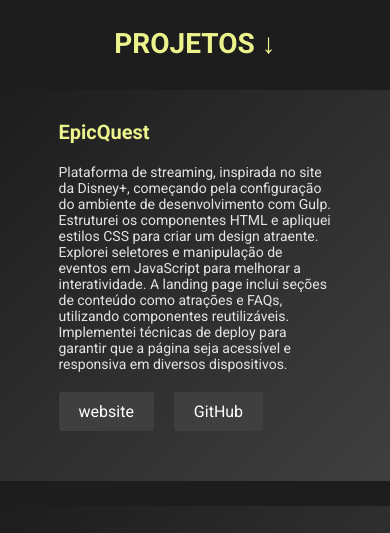
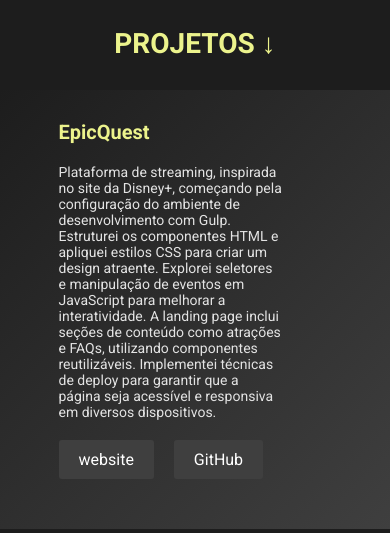
Before and after one commit to rphaell/portfolio-raphael, a website: page index.html in a window 390 px wide. Shown: the part 498-1031 px from the top of the page. Drawn offline with Linux system fonts and the light colour scheme.

Commit message:
trabalando na responsividade dos projetos para celular

```diff
--- a/main.css
+++ b/main.css
@@ -200,7 +200,10 @@ header h4 {
 .project-description p {
     text-align: left;
     font-size: 14px;
-    margin-right: 100px;
+}
+
+.project-description {
+    margin-right: 300px;
 }
 
 @media(max-width:1000px) {
@@ -221,8 +224,8 @@ header h4 {
         text-align: left;
         margin-right: 0;
         max-width: 100%;
+        padding-right: 0;
     }
-
 
     .project-description {
         max-width: 100%;
@@ -237,7 +240,35 @@ header h4 {
 
     .project-description p {
         font-size: 14px;
+        padding-right: 0;
     }
+
+    .projects img {
+        height: 200px;
+        width: 300px;
+    }
+
+    .project-description {
+        margin-right: 50px;
+    }
+}
+
+@media(max-width:1520px) {
+
+    .project-description h1 {
+        font-size: 20px;
+    }
+
+    .project-description p {
+        font-size: 14px;
+        padding-right: 0;
+    }
+
+    .project-description {
+        margin-right: 100px;
+    }
+
+
 }
 
 
```
